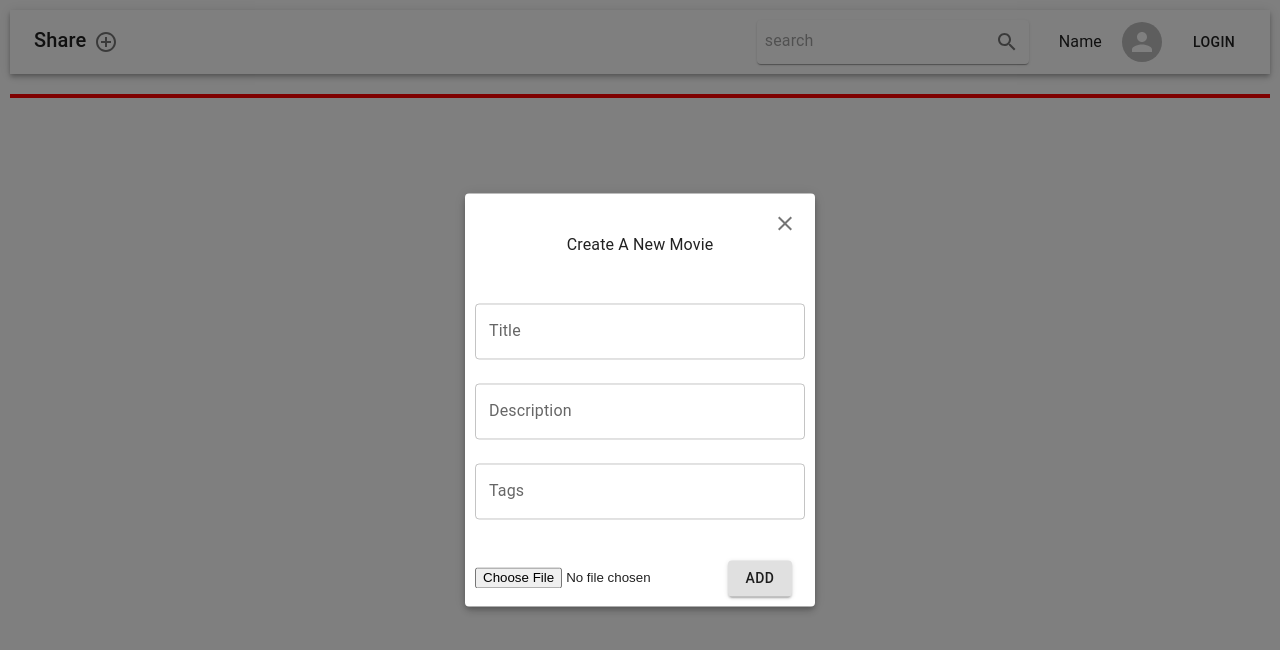
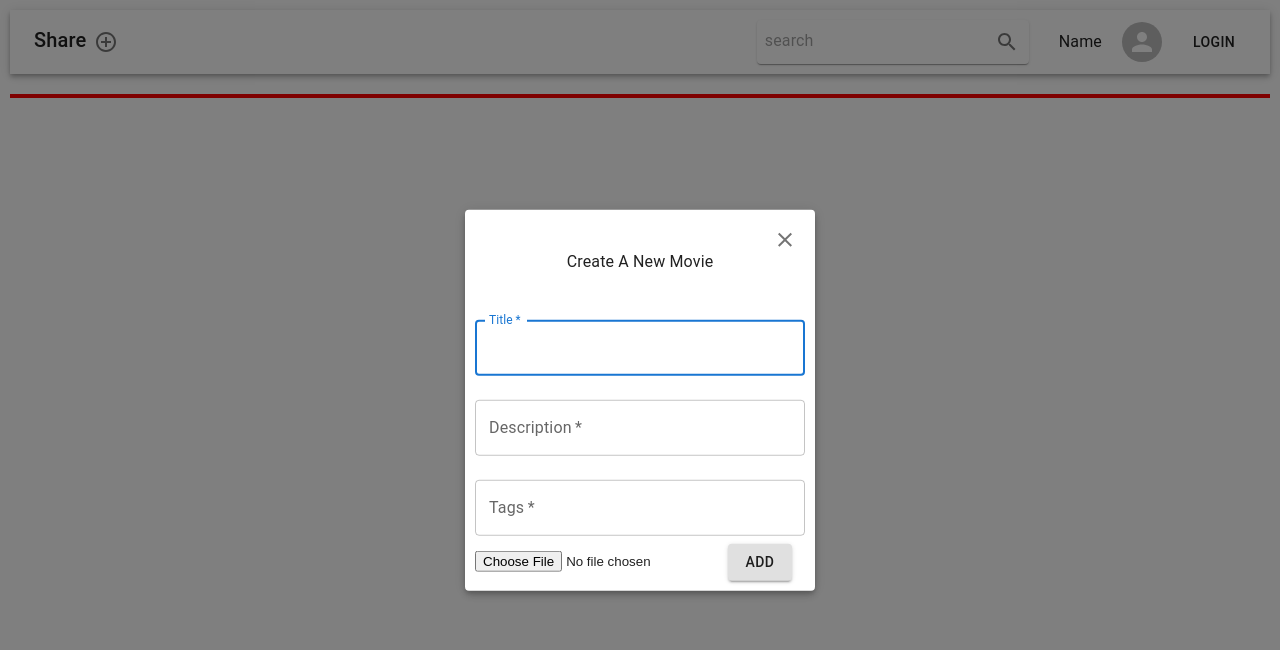
Before and after one commit to OluwadahunsiA/Share, a React (Create React App) app in the folder client/: page / in a window 1280 px wide. Both pictures are taken after a click on the button 106 px from the left and 42 px from the top of the page. Shown: the top 650 px of the page. Built offline with nearby package versions, Linux system fonts and the light colour scheme.

Commit message:
fix input image

```diff
--- a/client/package.json
+++ b/client/package.json
@@ -14,6 +14,7 @@
     "material-ui-search-bar": "^1.0.0",
     "react": "^18.1.0",
     "react-dom": "^18.1.0",
+    "react-file-base64": "^1.0.3",
     "react-redux": "^8.0.1",
     "react-scripts": "5.0.1",
     "redux": "^4.2.0",
--- a/client/src/Components/Form/Form.jsx
+++ b/client/src/Components/Form/Form.jsx
@@ -1,4 +1,4 @@
-import React from 'react';
+import React, { useState } from 'react';
 import TextField from '@mui/material/TextField';
 import { Typography } from '@mui/material';
 import Paper from '@mui/material/Paper';
@@ -9,14 +9,33 @@ import CloseIcon from '@mui/icons-material/Close';
 import { IconButton, Button } from '@mui/material';
 import { useDispatch } from 'react-redux';
 import { closeModal } from '../../Actions/movieActions';
+import FileBase from 'react-file-base64';
 
 // eslint-disable-next-line react/prop-types
 const Form = ({ open }) => {
   const classes = useStyles();
   const dispatch = useDispatch();
+  const [movie, setMovie] = useState({
+    title: '',
+    description: '',
+    tags: '',
+    file: '',
+  });
 
   const handleFormClose = () => {
     dispatch(closeModal());
+  };
+
+  const handleFormSubmit = (e) => {
+    e.preventDefault();
+    console.log(movie.file[0]);
+    console.log(movie);
+  };
+
+  const handleChange = (e) => {
+    if (e.target.name !== 'file') {
+      setMovie({ ...movie, [e.target.name]: e.target.value });
+    }
   };
   return (
     <Modal open={open}>
@@ -41,24 +60,45 @@ const Form = ({ open }) => {
             <TextField
               className={classes.formField}
               label='Title'
+              name='title'
+              value={movie.title}
               margin='normal'
-              focused={false}
+              required
+              focused
+              onChange={handleChange}
             ></TextField>
             <TextField
               className={classes.formField}
               label='Description'
+              name='description'
+              value={movie.description}
               margin='normal'
               focused={false}
+              required
+              onChange={handleChange}
             ></TextField>
             <TextField
               className={classes.formField}
+              value={movie.tags}
               label='Tags'
+              name='tags'
               margin='normal'
               focused={false}
+              required
+              onChange={handleChange}
             ></TextField>
-            <input className={classes.inputField} type='file'></input>
 
-            <Button variant='contained' color='inherit'>
+            <FileBase
+              type='file'
+              multiple={false}
+              onDone={({ base64 }) => setMovie({ ...movie, file: base64 })}
+            />
+
+            <Button
+              variant='contained'
+              color='inherit'
+              onClick={handleFormSubmit}
+            >
               Add
             </Button>
           </Paper>
```
Also changed, not shown: 1 other file (tests, documents, lock files or other folders).
